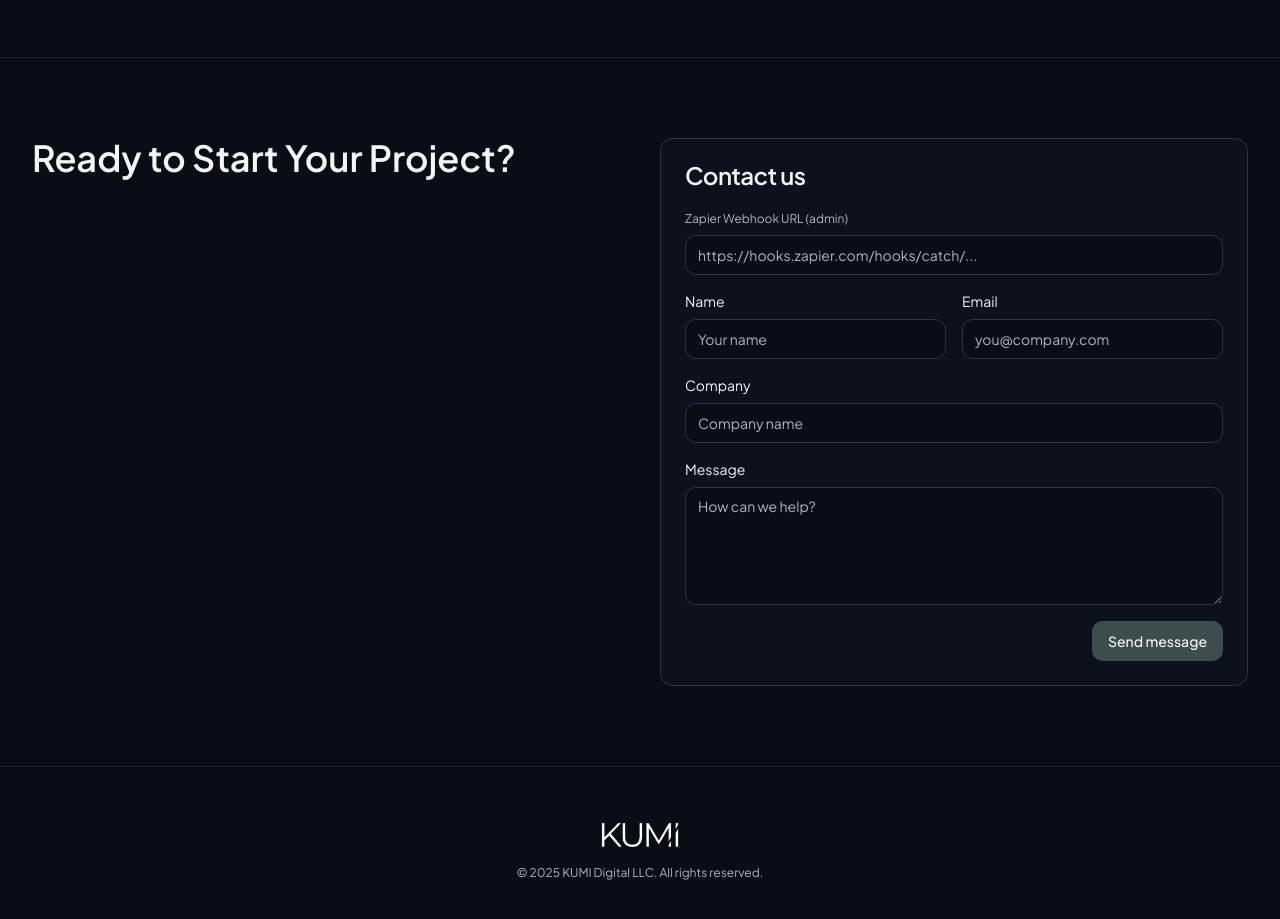
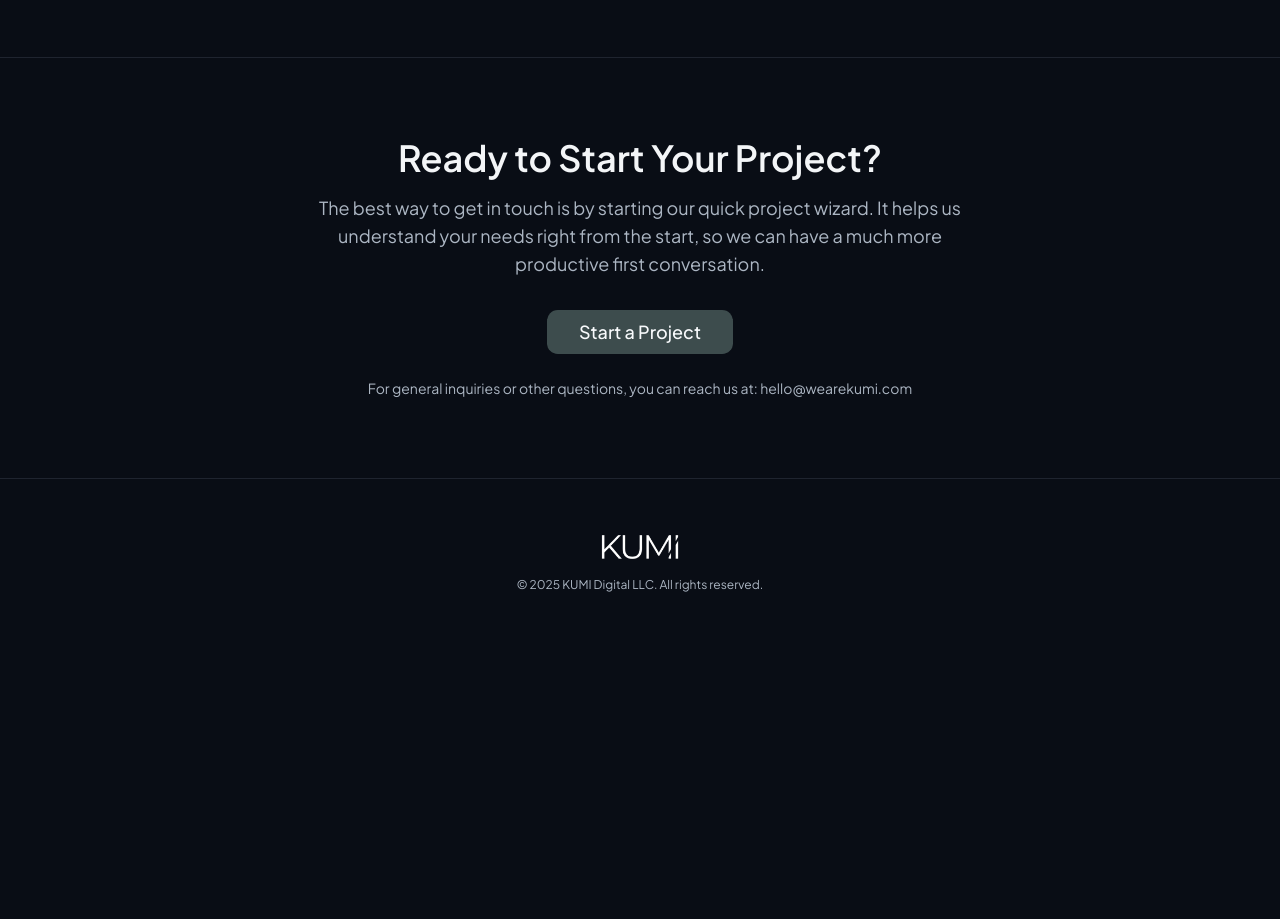
Before and after one commit to talitacad/kumi-digital-launchpad, a React (Vite) app: page / in a window 1280 px wide. Shown: the part 1460-2379 px from the top of the page. After the commit the page ends 2093 px from the top, so only its background shows below. Built offline with nearby package versions, Linux system fonts and the light colour scheme.

Commit message:
Update Contact Section
Updated the Contact section with a new title, paragraph, button, and contact information. The "Start a Project" button triggers the Project Wizard popup.

```diff
--- a/src/pages/Index.tsx
+++ b/src/pages/Index.tsx
@@ -520,48 +520,25 @@ const Index = () => {
 
         {/* Contact */}
         <section id="contact" className="py-20 border-t border-border/60">
-          <div className="container mx-auto grid md:grid-cols-2 gap-10 items-start">
+          <div className="container mx-auto max-w-4xl text-center space-y-8">
             <div className="space-y-4">
               <h2 className="text-3xl md:text-4xl font-semibold">Ready to Start Your Project?</h2>
+              <p className="text-muted-foreground text-lg max-w-2xl mx-auto">
+                The best way to get in touch is by starting our quick project wizard. It helps us understand your needs right from the start, so we can have a much more productive first conversation.
+              </p>
             </div>
-            <Card>
-              <CardHeader>
-                <CardTitle>Contact us</CardTitle>
-              </CardHeader>
-              <CardContent>
-                <form className="grid md:grid-cols-2 gap-4" onSubmit={handleSubmit}>
-                  <div className="md:col-span-2">
-                    <label className="text-xs text-muted-foreground mb-2 block" htmlFor="webhook">Zapier Webhook URL (admin)</label>
-                    <Input
-                      id="webhook"
-                      type="url"
-                      placeholder="https://hooks.zapier.com/hooks/catch/..."
-                      value={webhookUrl}
-                      onChange={(e) => setWebhookUrl(e.target.value)}
-                    />
-                  </div>
-                  <div className="md:col-span-1">
-                    <label className="text-sm mb-2 block" htmlFor="name">Name</label>
-                    <Input id="name" name="name" required placeholder="Your name" />
-                  </div>
-                  <div className="md:col-span-1">
-                    <label className="text-sm mb-2 block" htmlFor="email">Email</label>
-                    <Input id="email" name="email" type="email" required placeholder="you@company.com" />
-                  </div>
-                  <div className="md:col-span-2">
-                    <label className="text-sm mb-2 block" htmlFor="company">Company</label>
-                    <Input id="company" name="company" placeholder="Company name" />
-                  </div>
-                  <div className="md:col-span-2">
-                    <label className="text-sm mb-2 block" htmlFor="message">Message</label>
-                    <Textarea id="message" name="message" required placeholder="How can we help?" rows={5} />
-                  </div>
-                  <div className="md:col-span-2 flex justify-end">
-                    <Button type="submit" disabled={isSending}>{isSending ? "Sending..." : "Send message"}</Button>
-                  </div>
-                </form>
-              </CardContent>
-            </Card>
+            <div className="space-y-6">
+              <Button
+                size="lg"
+                className="px-8 py-3 text-lg"
+                onClick={() => setWizardOpen(true)}
+              >
+                Start a Project
+              </Button>
+              <p className="text-sm text-muted-foreground">
+                For general inquiries or other questions, you can reach us at: hello@wearekumi.com
+              </p>
+            </div>
           </div>
         </section>
       </main>
```
